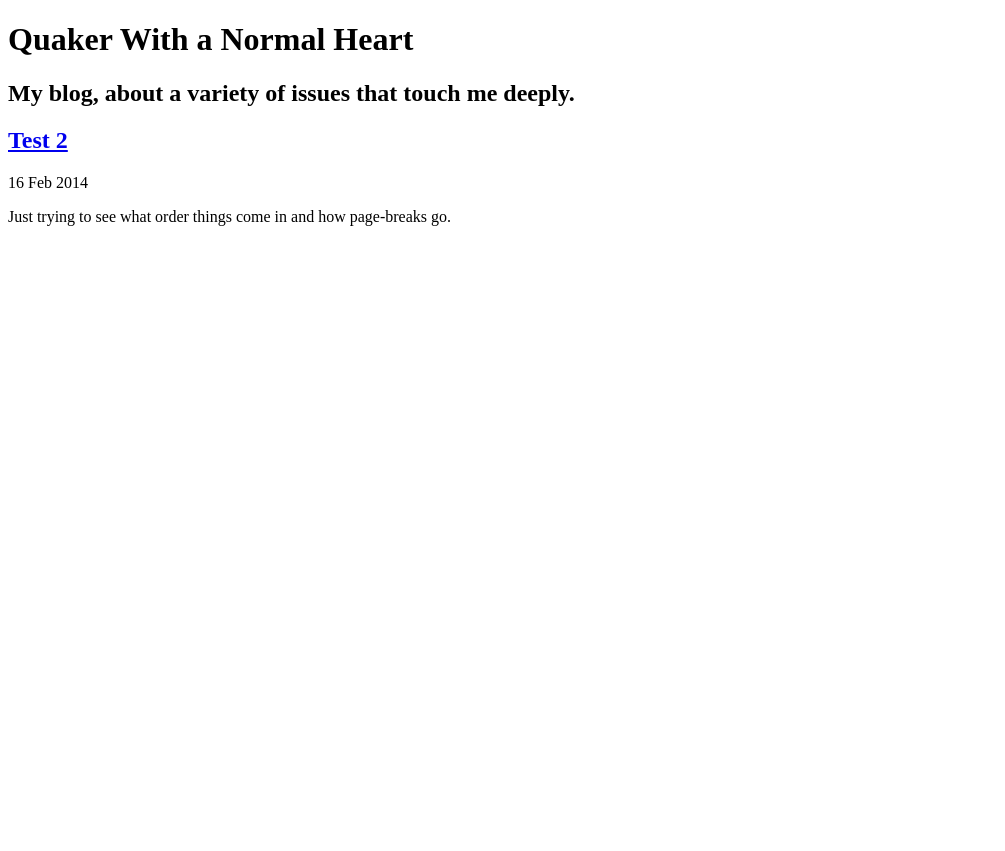
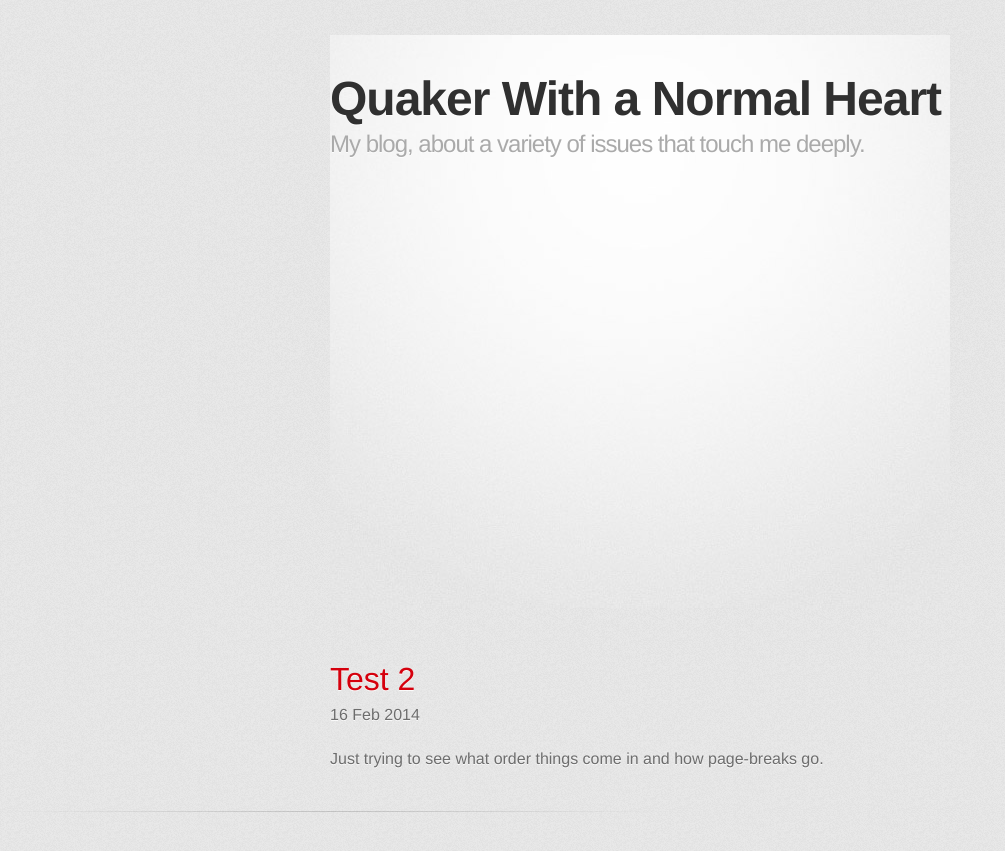
Before and after one commit to joelcw/joelcw.github.io, a Jekyll site: the page built from _posts/2014-02-16-my-second-post.md, in a window 1280 px wide. Shown: the top 851 px of the page, without its empty margins (0-1005 px from the left). Built offline with Jekyll 4.4.1, drawn with Linux system fonts in a browser that asks for light colours; some web fonts are replaced.

Commit message:
harmonising post layout

```diff
--- a/_layouts/post.html
+++ b/_layouts/post.html
@@ -11,9 +11,9 @@
     <meta charset='utf-8'>
     <meta http-equiv="X-UA-Compatible" content="chrome=1">
     <link href='https://fonts.googleapis.com/css?family=Chivo:900' rel='stylesheet' type='text/css'>
-    <link rel="stylesheet" type="text/css" href="../stylesheets/stylesheet.css" media="screen" />
-    <link rel="stylesheet" type="text/css" href="../stylesheets/pygment_trac.css" media="screen" />
-    <link rel="stylesheet" type="text/css" href="../stylesheets/print.css" media="print" />
+    <link rel="stylesheet" type="text/css" href="/stylesheets/stylesheet.css" media="screen" />
+    <link rel="stylesheet" type="text/css" href="/stylesheets/pygment_trac.css" media="screen" />
+    <link rel="stylesheet" type="text/css" href="/stylesheets/print.css" media="print" />
     <!--[if lt IE 9]>
     <script src="//html5shiv.googlecode.com/svn/trunk/html5.js"></script>
     <![endif]-->
```
